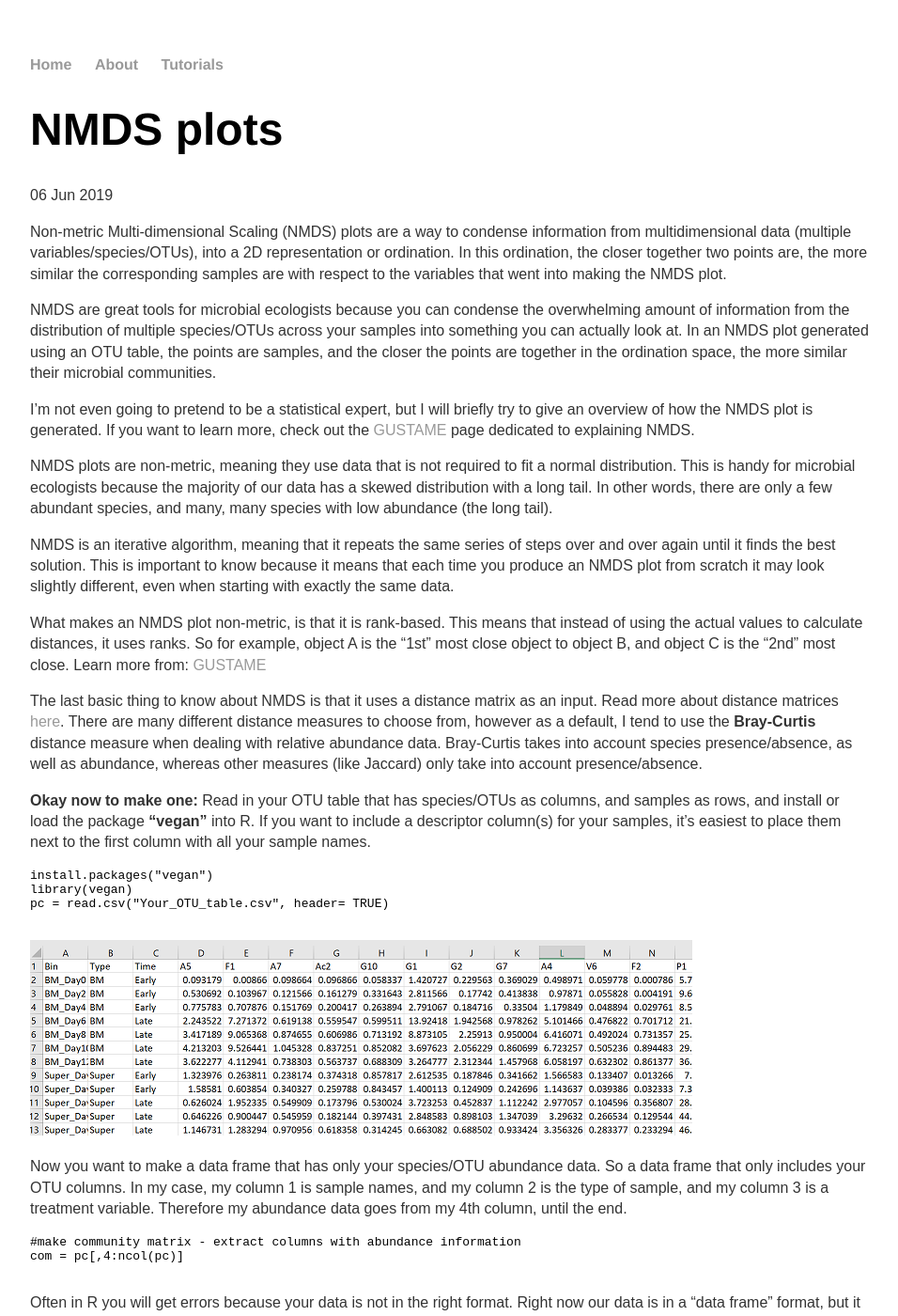
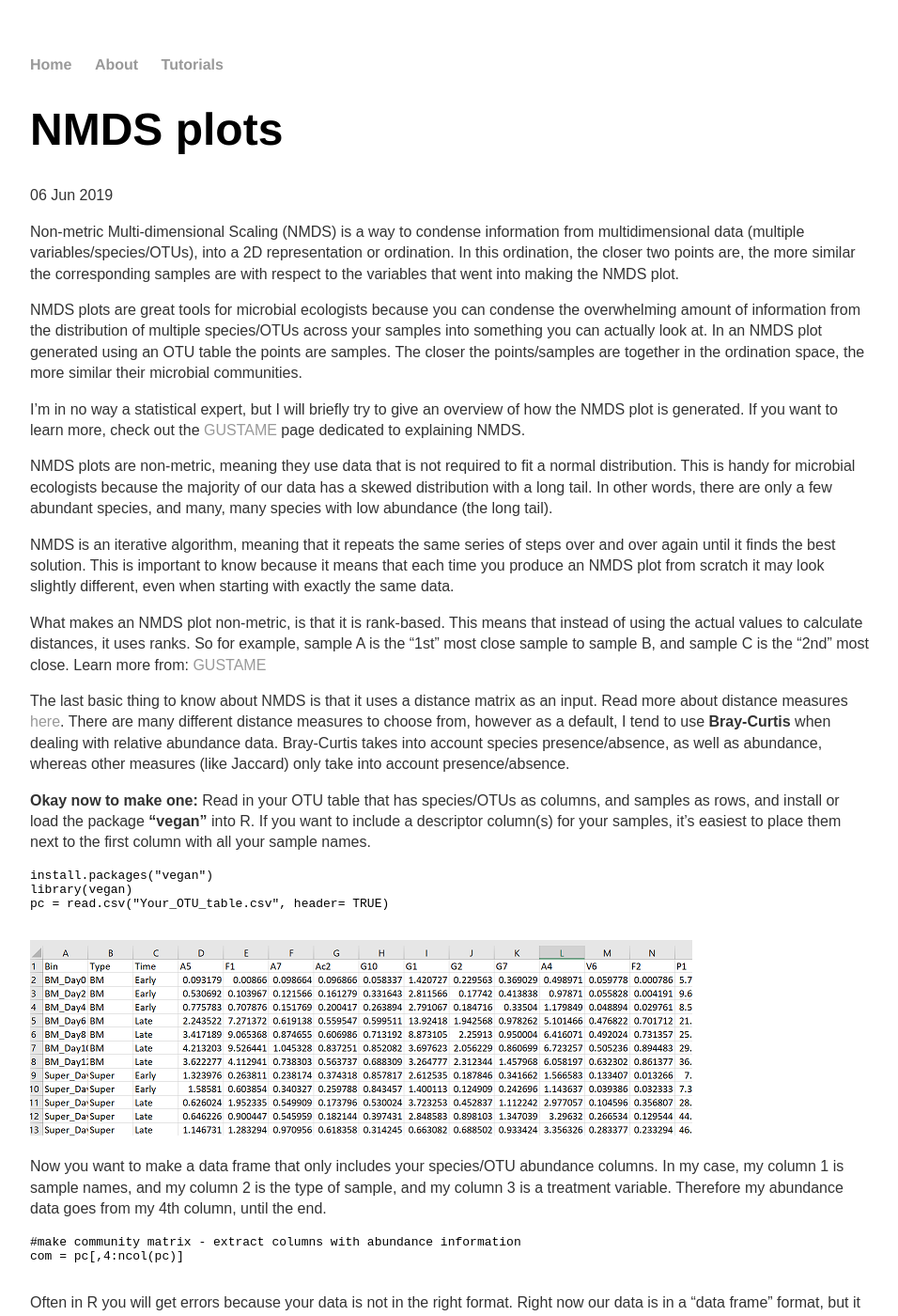
Before and after one commit to jkzorz/jkzorz.github.io, a Jekyll site: the page built from _posts/2019-06-06-NMDS.md, in a window 1280 px wide and 1400 px high. Shown: the whole window at 94% size, without its empty margins (160-1116 px from the left). Built offline with Jekyll 4.4.1, drawn with Linux system fonts in a browser that asks for light colours; some of the changed text lies outside the part shown.

Commit message:
Update 2019-06-06-NMDS.md

````diff
--- a/_posts/2019-06-06-NMDS.md
+++ b/_posts/2019-06-06-NMDS.md
@@ -5,19 +5,19 @@ date: 2019-06-06
 ---
 
 
-Non-metric Multi-dimensional Scaling (NMDS) plots are a way to condense information from multidimensional data (multiple variables/species/OTUs), into a 2D representation or ordination. In this ordination, the closer together two points are, the more similar the corresponding samples are with respect to the variables that went into making the NMDS plot.
+Non-metric Multi-dimensional Scaling (NMDS) is a way to condense information from multidimensional data (multiple variables/species/OTUs), into a 2D representation or ordination. In this ordination, the closer two points are, the more similar the corresponding samples are with respect to the variables that went into making the NMDS plot.
 
-NMDS are great tools for microbial ecologists because you can condense the overwhelming amount of information from the distribution of multiple species/OTUs across your samples into something you can actually look at. In an NMDS plot generated using an OTU table, the points are samples, and the closer the points are together in the ordination space, the more similar their microbial communities.
+NMDS plots are great tools for microbial ecologists because you can condense the overwhelming amount of information from the distribution of multiple species/OTUs across your samples into something you can actually look at. In an NMDS plot generated using an OTU table the points are samples. The closer the points/samples are together in the ordination space, the more similar their microbial communities.
 
-I'm not even going to pretend to be a statistical expert, but I will briefly try to give an overview of how the NMDS plot is generated.  If you want to learn more, check out the [GUSTAME](https://mb3is.megx.net/gustame/dissimilarity-based-methods/nmds) page dedicated to explaining NMDS.
+I'm in no way a statistical expert, but I will briefly try to give an overview of how the NMDS plot is generated.  If you want to learn more, check out the [GUSTAME](https://mb3is.megx.net/gustame/dissimilarity-based-methods/nmds) page dedicated to explaining NMDS.
 
 NMDS plots are non-metric, meaning they use data that is not required to fit a normal distribution. This is handy for microbial ecologists because the majority of our data has a skewed distribution with a long tail. In other words, there are only a few abundant species, and many, many species with low abundance (the long tail).
 
 NMDS is an iterative algorithm, meaning that it repeats the same series of steps over and over again until it finds the best solution. This is important to know because it means that each time you produce an NMDS plot from scratch it may look slightly different, even when starting with exactly the same data.
 
-What makes an NMDS plot non-metric, is that it is rank-based. This means that instead of using the actual values to calculate distances, it uses ranks. So for example, object A is the "1st" most close object to object B, and object C is the "2nd" most close. Learn more from: [GUSTAME](https://mb3is.megx.net/gustame/dissimilarity-based-methods/nmds)
+What makes an NMDS plot non-metric, is that it is rank-based. This means that instead of using the actual values to calculate distances, it uses ranks. So for example, sample A is the "1st" most close sample to sample B, and sample C is the "2nd" most close. Learn more from: [GUSTAME](https://mb3is.megx.net/gustame/dissimilarity-based-methods/nmds)
 
-The last basic thing to know about NMDS is that it uses a distance matrix as an input. Read more about distance matrices [here](https://sites.google.com/site/mb3gustame/reference/dissimilarity).  There are many different distance measures to choose from, however as a default, I tend to use the <b>Bray-Curtis</b> distance measure when dealing with relative abundance data. Bray-Curtis takes into account species presence/absence, as well as abundance, whereas other measures (like Jaccard) only take into account presence/absence.
+The last basic thing to know about NMDS is that it uses a distance matrix as an input. Read more about distance measures [here](https://sites.google.com/site/mb3gustame/reference/dissimilarity).  There are many different distance measures to choose from, however as a default, I tend to use <b>Bray-Curtis</b> when dealing with relative abundance data. Bray-Curtis takes into account species presence/absence, as well as abundance, whereas other measures (like Jaccard) only take into account presence/absence.
 
 <b> Okay now to make one: </b>
 Read in your OTU table that has species/OTUs as columns, and samples as rows, and install or load the package <b>"vegan"</b> into R. If you want to include a descriptor column(s) for your samples, it's easiest to place them next to the first column with all your sample names.
@@ -31,7 +31,7 @@ pc = read.csv("Your_OTU_table.csv", header= TRUE)
 
 ![useful image]({{ site.url }}/assets/NMDS_table_excel.png)
 
-Now you want to make a data frame that has only your species/OTU abundance data. So a data frame that only includes your OTU columns. In my case, my column 1 is sample names, and my column 2 is the type of sample, and my column 3 is a treatment variable.  Therefore my abundance data goes from my 4th column, until the end.
+Now you want to make a data frame that only includes your species/OTU abundance columns. In my case, my column 1 is sample names, and my column 2 is the type of sample, and my column 3 is a treatment variable. Therefore my abundance data goes from my 4th column, until the end.
 
 ```
 #make community matrix - extract columns with abundance information
@@ -47,14 +47,14 @@ m_com = as.matrix(com)
 
 ```
 
-Now we can run the <i>metaMDS</i> command from the vegan package to generate an NMDS plot. I usually keep most of the parameters default, and I add "bray" as the distance measure. [Here is the R documentation for the metaMDS command](https://www.rdocumentation.org/packages/vegan/versions/2.4-2/topics/metaMDS)
+Now we can run the <i>metaMDS</i> command from the vegan package to generate an NMDS plot. I usually keep most of the parameters default, and I add "bray" as the distance measure. [Here is the R documentation for the metaMDS command](https://www.rdocumentation.org/packages/vegan/versions/2.4-2/topics/metaMDS) if you wanted to change anything.
 
 ```
 nmds = metaMDS(m_com, distance = "bray")
 nmds
 ```
 
-Calling your nmds object in R, will give you some information about your analysis. An important number to note is the <b>stress</b> value which should ideally be less than 0.2. If the stress value is 0, it might mean you have an outlier sample that is very different than all your other samples. Depending on your question, you may want to remove this sample to observe any other underlying patterns in your data. The stress value should be reported somewhere in your figure or figure caption. My stress value for this analysis is 0.03.
+Calling your nmds object in R, will give you some information about your analysis. An important number to note is the <b>stress</b>, which is roughly the "goodness of fit" of your NMDS ordination. For a good representation of your data, the stress value should ideally be less than 0.2. If the stress value is 0, it might mean you have an outlier sample that is very different than all your other samples. Depending on your question, you may want to remove this sample to observe any other underlying patterns in your data. The stress value should be reported somewhere in your figure or figure caption. My stress value for this analysis is 0.03.
 
 You can easily plot your NMDS in base R:
 
@@ -114,6 +114,6 @@ ggsave("NMDS.svg")
 ![useful image]({{ site.url }}/assets/NMDS.png)
 
 
-Awesome, this figure is way easier to interpret than the base R NMDS version. I can see that there is quite a distinction in my samples based on the time of sampling (colour), and potentially also some differentiation in my samples based on the type of sample (shape). <b> It is important to note that these distinctions don't mean anything statistically at the moment! They are only observations. See below to see how to calculate whether your samples are statistically different based on grouping, using an [ANOSIM test](https://mb3is.megx.net/gustame/hypothesis-tests/anosim)</b>
+Hurrah! This figure is way easier to interpret than the base R NMDS version. I can see that there is quite a distinction in my samples based on the time of sampling (colour), and potentially also some differentiation in my samples based on the type of sample (shape). <b> It is important to note that these distinctions don't mean anything statistically at the moment! They are only observations. See below on how to calculate whether your samples are statistically different based on grouping, using an [ANOSIM test](https://mb3is.megx.net/gustame/hypothesis-tests/anosim)</b>
 
-You might also notice that I've only included sample information in this figure, and not the species stars that were plotted in the base R version. Generally, I find that the species information only clutters the figure, especially when you have hundreds of species.  It gives a bit of information as to what species are more commonly found in which sample, but again this isn't statistically validated. <b>If you want to know which species are statistically driving the differences in your samples based on your grouping of choice, try using the [SIMPER test](https://mb3is.megx.net/gustame/dissimilarity-based-methods/simper) or [Indicator species analysis](https://cran.r-project.org/web/packages/indicspecies/vignettes/indicspeciesTutorial.pdf)</b>
+You might also notice that I've only included sample information in this figure, and not the species stars that were originally present in the base R plot. Generally, I find that the species information only clutters the figure, especially when you have hundreds of species.  It gives a bit of information as to what species are more commonly found in which sample, but again this isn't statistically validated. <b>If you want to know which species are statistically driving the differences in your samples based on your grouping of choice, try using the [SIMPER test](https://mb3is.megx.net/gustame/dissimilarity-based-methods/simper) or [Indicator species analysis](https://cran.r-project.org/web/packages/indicspecies/vignettes/indicspeciesTutorial.pdf)</b>
````
Also changed, not shown: other parts of _posts/2019-06-06-NMDS.md (+1 -1 lines).
